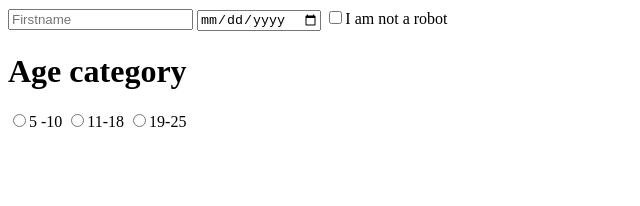
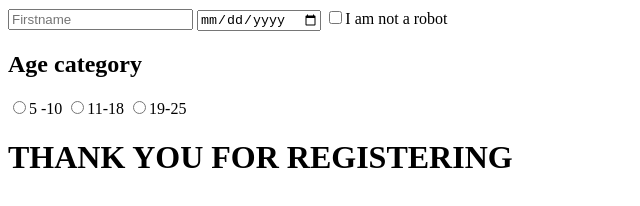
Before and after one commit to Rhema7776/Fathia, a plain HTML site: page classwork.html in a window 1280 px wide. Shown: the whole page, without its empty margins (0-640 px from the left). Drawn offline with Linux system fonts and the light colour scheme.

Commit message:
second commit

```diff
--- a/classwork.html
+++ b/classwork.html
@@ -11,10 +11,12 @@
     <input type="date" placeholder="Surname" name="" id="" />
     <input type="checkbox" name="" id="" />I am not a robot
 
-    <h1>Age category</h1>
+    <h2>Age category</h2>
     <input type="radio" name="gender" id="" />5 -10
     <input type="radio" name="gender" id="" />11-18
 
     <input type="radio" name="gender" id="" />19-25
+
+    <h1>THANK YOU FOR REGISTERING</h1>
 </body>
 </html>
```
